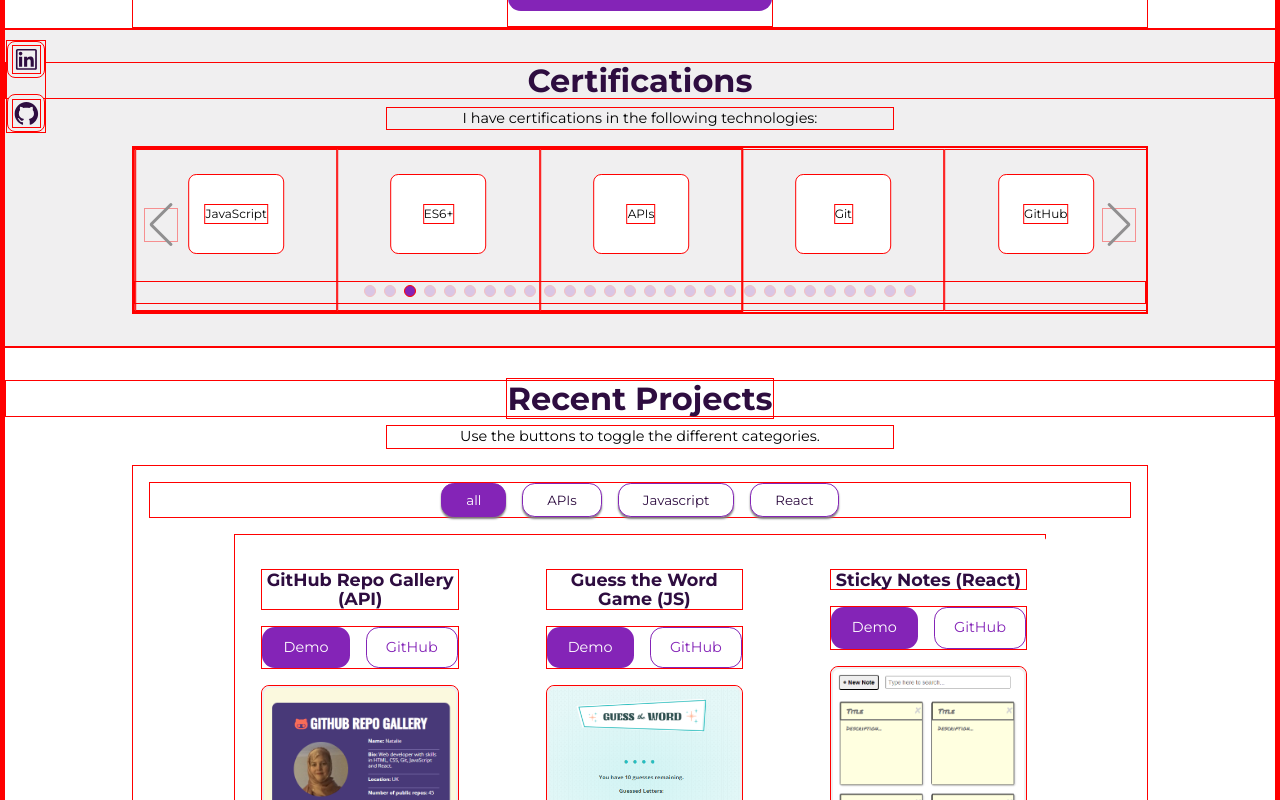
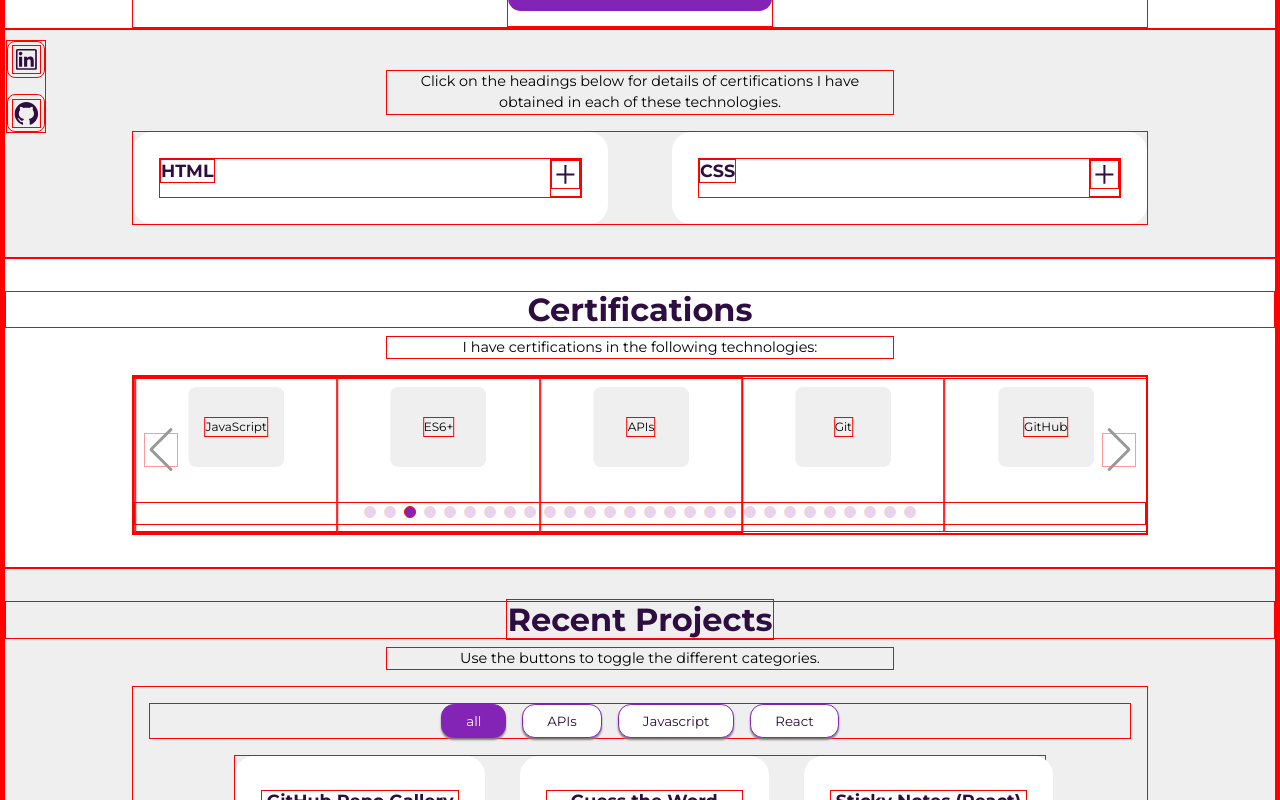
Before and after one commit to Nadia982/portfolio-2023-06-01, a React (Create React App) app: page / in a window 1280 px wide. Shown: the part 280-1080 px from the top of the page. Built offline with nearby package versions, Linux system fonts and the light colour scheme; the HTML template or start-up script is replaced by a standard one.

Commit message:
Updates to CSS for section and card colors. Added useState hook to TrainingCard

```diff
--- a/src/App.js
+++ b/src/App.js
@@ -13,12 +13,15 @@ const App = () => {
   return (
     <main>
         <Navbar/>
+
         <Header/>
+        <Training/>
         <Certifications/>
+
         <Portfolio/>
-        <Skills/>
+        {/* <Skills/> */}
         <About/>
-        <Training/>
+
         <Contact/>
         <Footer/>
         <FloatingNav/>
--- a/src/components/Card.css
+++ b/src/components/Card.css
@@ -1,10 +1,18 @@
 .card {
-    background: var(--color-white);
+    /* background: var(--color-white); */
     padding: 1.5rem;
     border: 2px solid transparent;
     border-radius: var(--border-radius-1);
     transition: var(--transition);
 }
+
+section:nth-of-type(odd) .card {
+    background: var(--color-white);
+  }
+
+section:nth-of-type(even) .card {
+    background: var(--color-light);
+  }
 
 .card:hover {
     /* background: transparent; */
@@ -12,12 +20,12 @@
     transform: translateY(-0.3rem);
 }
 
-.card.light {
+/* .card.light {
     background: var(--color-light);
-}
+}  */
 
 .card.light:hover {
-    /* background: transparent; */
+    background: transparent;
     border-color: var(--color-light);
 }
 
--- a/src/index.css
+++ b/src/index.css
@@ -57,11 +57,14 @@ body {
 /* GENERAL SECTION STYLES */
 section {
   padding: 2rem 0;
-  background: var(--color-light);
   transition: var(--transition);
 }
 
-section:nth-child(even) {
+section:nth-of-type(odd) {
+background: var(--color-light);
+}
+
+section:nth-of-type(even) {
   background: var(--color-white);
 }
 
--- a/src/sections/certifications/Certification.jsx
+++ b/src/sections/certifications/Certification.jsx
@@ -3,9 +3,9 @@ import Card from "../../components/Card"
 
 const Certification = ({certification}) => {
   return (
-    <div className="certification-card">
+    <Card className="certification-card">
       <small>{certification.skill}</small>
-    </div>
+    </Card>
   )
 }
 
--- a/src/sections/certifications/Certifications.css
+++ b/src/sections/certifications/Certifications.css
@@ -1,10 +1,9 @@
 .certification-card {
     text-align: center;
-    margin: 1.5rem auto 3.5rem auto;
+    margin:     .5rem auto 4rem auto;
     height: 5rem;
     width: 6rem;
     padding: 0.5em 1em;
-    background-color: var(--color-white);
     border-radius: var(--border-radius-3);
     display: flex;
     align-items: center;
--- a/src/sections/training/Training.css
+++ b/src/sections/training/Training.css
@@ -1,3 +1,7 @@
+#training {
+    text-align: center;
+}
+
 #training-card__course a {
     color: var(--color-black);
     text-decoration: underline;
@@ -12,6 +16,10 @@
     grid-template-columns: 1fr 1fr;
     gap: 0 4rem;
     /* align-items: start; */
+}
+
+.training-card {
+    background-color: var(--color-light);
 }
 
 .training-card > div:first-of-type {
--- a/src/sections/training/Training.jsx
+++ b/src/sections/training/Training.jsx
@@ -5,7 +5,7 @@ import "./Training.css";
 const Training = () => {
   return (
     <section id="training">
-      <h2>Training</h2>
+      {/* <h2>Training</h2> */}
       <p>
         Click on the headings below for details of certifications I have
         obtained in each of these technologies.
--- a/src/sections/training/TrainingCard.jsx
+++ b/src/sections/training/TrainingCard.jsx
@@ -1,16 +1,19 @@
 import Card from "../../components/Card";
 import { AiOutlinePlus, AiOutlineMinus } from "react-icons/ai";
+import { useState } from "react";
 
 const TrainingCard = ({ trainingItem }) => {
+  const [showAnswer, setShowAnswer] = useState(false)
+
   return (
     <Card className="training-card">
       <div>
         <h4 className="training-card__question">{trainingItem.title}</h4>
         <button className="training-card__icon">
-          <AiOutlinePlus />
+          {!showAnswer && <AiOutlinePlus />}
         </button>
       </div>
-      <div id="training-card__course">
+      {showAnswer && <div id="training-card__course">
         {trainingItem.courses?.map((course) => (
           <div id={course.id}>
             <p className="training-card__course-container">
@@ -24,7 +27,7 @@ const TrainingCard = ({ trainingItem }) => {
             </p>
           </div>
         ))}
-      </div>
+      </div>}
     </Card>
   );
 };
```
